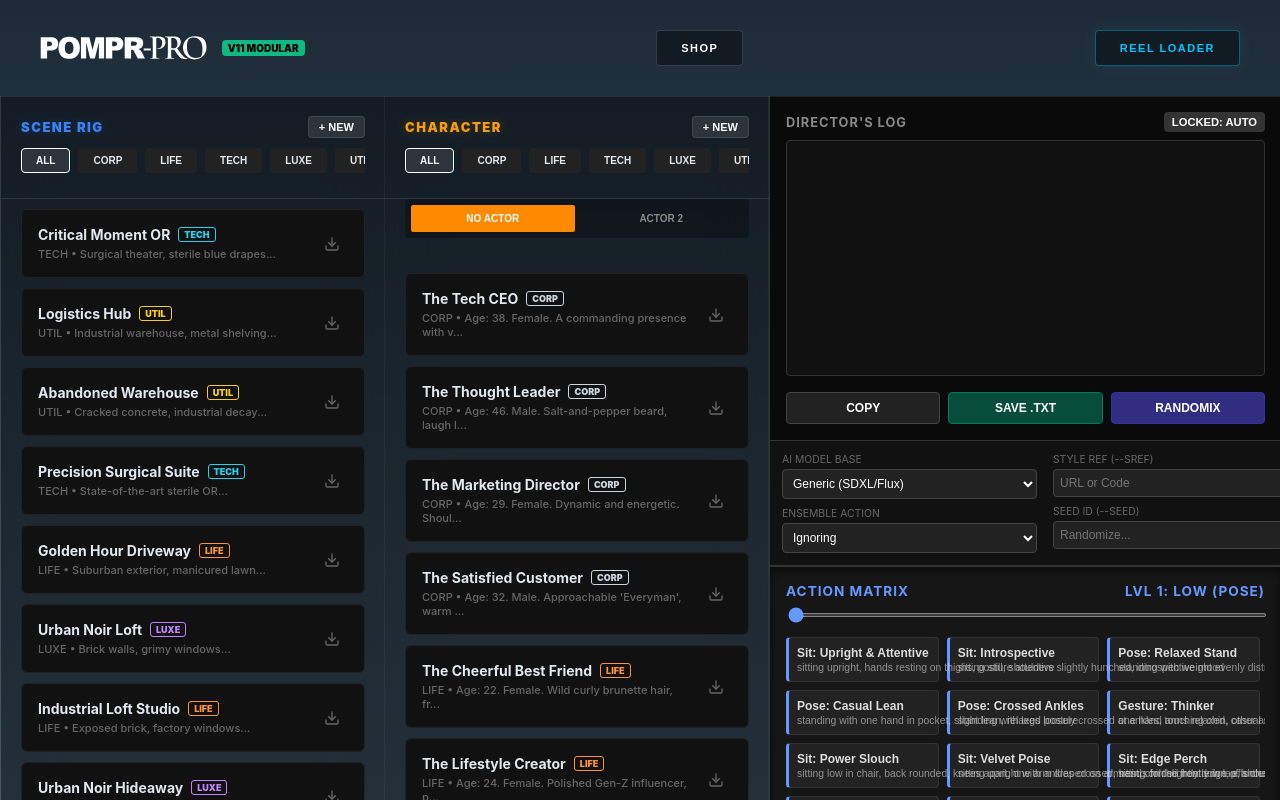
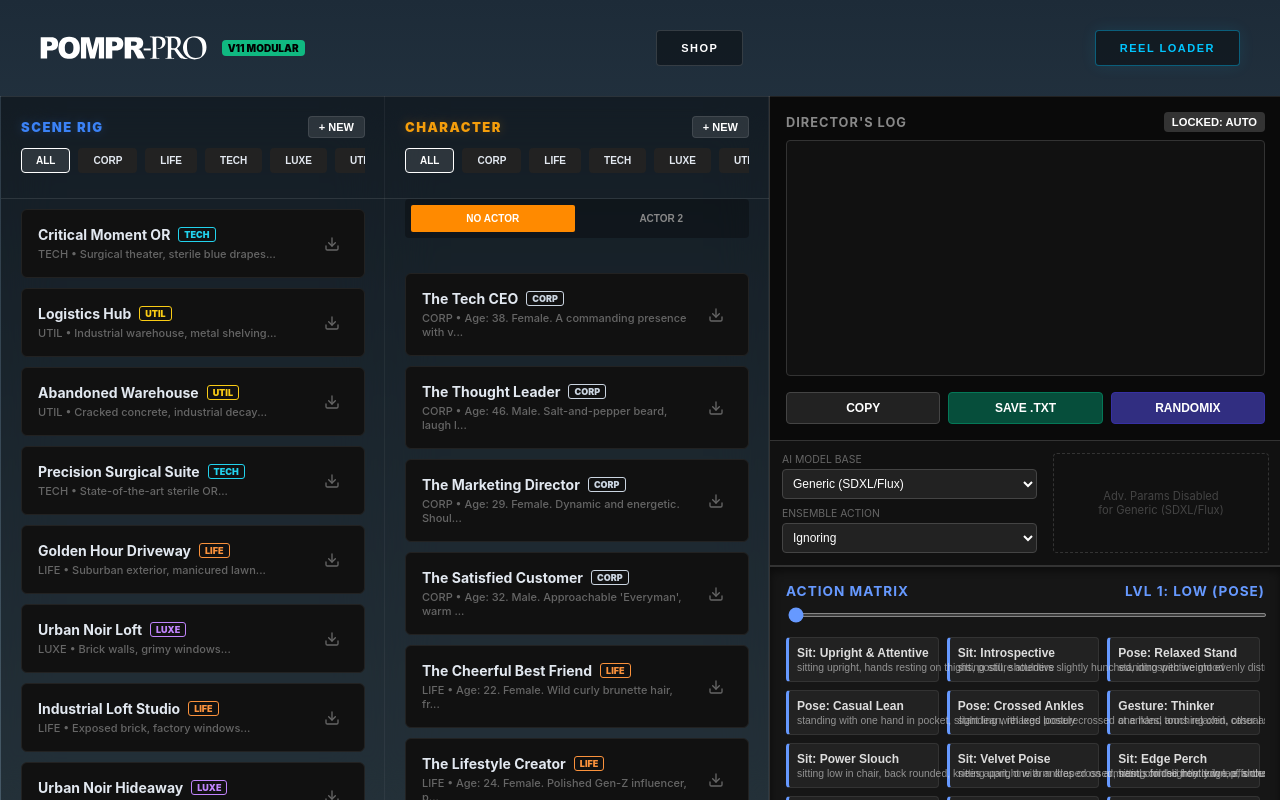
Before and after one commit to 2wv4f64wt7-creator/pompr-pro-manual., a React (Vite) app: page / in a window 1280 px wide. Built offline with nearby package versions, Linux system fonts and the light colour scheme.

Commit message:
Add files via upload

```diff
--- a/src/components/ScriptConsole.jsx
+++ b/src/components/ScriptConsole.jsx
@@ -1,13 +1,12 @@
 /*
    POMPR-PRO COMPONENT: SCRIPT CONSOLE
-   VERSION: V11.7 (REFINED DIRECTOR DECK)
+   VERSION: V11.8 (MODEL-SPECIFIC UI LOGIC)
    DEPENDENCIES: ActionMatrix.jsx
 
    CHANGELOG:
-   - Fixed: Edit Mode now inherits current text (doesn't wipe it).
-   - Fixed: Expanded AI Model list with auto-suffix injection (--v 6.1, etc).
-   - Layout: Swapped Tech Specs (Right) and Director Tools (Left).
-   - UI: Restored full interactivity.
+   - Implemented conditional rendering for SREF/SEED fields.
+   - Added Google Imagen 3 support.
+   - Added visual feedback for disabled parameters.
 */
 
 import React, { useState } from 'react';
@@ -15,13 +14,13 @@ import ActionMatrix from './ActionMatrix';
 
 // --- EXPANDED AI MODEL LIST ---
 const AI_MODELS = [
-  { id: 'generic', label: 'Generic (SDXL/Flux)', suffix: '' },
-  { id: 'mj7', label: 'Midjourney v7', suffix: '--v 7 --style raw' },
-  { id: 'mj61', label: 'Midjourney v6.1', suffix: '--v 6.1 --style raw' },
-  { id: 'mj6', label: 'Midjourney v6.0', suffix: '--v 6.0 --style raw' },
-  { id: 'niji6', label: 'Niji Journey v6', suffix: '--niji 6' },
-  { id: 'dalle3', label: 'DALL-E 3', suffix: '' },
-  { id: 'seed', label: 'SeaArt / CivitAI', suffix: '' }
+  { id: 'generic', label: 'Generic (SDXL/Flux)', suffix: '', hasParams: false },
+  { id: 'mj7', label: 'Midjourney v7 (Alpha)', suffix: '--v 7 --style raw', hasParams: true },
+  { id: 'mj61', label: 'Midjourney v6.1', suffix: '--v 6.1 --style raw', hasParams: true },
+  { id: 'niji6', label: 'Niji Journey v6', suffix: '--niji 6', hasParams: true },
+  { id: 'dalle3', label: 'DALL-E 3 / ChatGPT', suffix: '', hasParams: false },
+  { id: 'google', label: 'Google Imagen 3', suffix: '', hasParams: false },
+  { id: 'flux', label: 'Flux.1 (Replicate)', suffix: '', hasParams: false }
 ];
 
 const ScriptConsole = (props) => {
@@ -39,34 +38,37 @@ const ScriptConsole = (props) => {
   // --- STATE ---
   const [copyFeedback, setCopyFeedback] = useState("COPY");
 
+  // Determine if current model supports parameters
+  const selectedModel = AI_MODELS.find(m => m.id === (renderParams.id || 'generic')) || AI_MODELS[0];
+  const showAdvanced = selectedModel.hasParams;
+
   // --- HANDLERS ---
-
-  // 1. SYNC TEXT ON EDIT
   const toggleEditMode = () => {
     if (!isManual) {
-      // If turning ON manual mode, grab the current auto-text first
       setManualText(fullDynamicString);
       setIsManual(true);
     } else {
-      // If turning OFF, just toggle (App.jsx handles the switch back to auto)
       setIsManual(false);
     }
   };
 
-  // 2. MODEL SELECTOR (INJECT SUFFIX)
   const handleModelChange = (e) => {
     const selectedId = e.target.value;
     const modelData = AI_MODELS.find(m => m.id === selectedId) || AI_MODELS[0];
 
-    // Update both ID (for logic) and Suffix (for text generation)
     setRenderParams({
       ...renderParams,
       id: selectedId,
       suffix: modelData.suffix
     });
+
+    // Clear params if switching to non-supported model
+    if (!modelData.hasParams) {
+      setSref("");
+      setSeed("");
+    }
   };
 
-  // 3. COPY LOGIC
   const handleCopy = () => {
     const textToCopy = isManual ? manualText : fullDynamicString;
     if (!textToCopy) return;
@@ -76,7 +78,6 @@ const ScriptConsole = (props) => {
     });
   };
 
-  // 4. SAVE LOGIC
   const handleSave = () => {
     const textToSave = isManual ? manualText : fullDynamicString;
     if (!textToSave) return;
@@ -89,16 +90,15 @@ const ScriptConsole = (props) => {
     document.body.removeChild(element);
   };
 
-  // --- RENDER HELPERS ---
   const renderColoredText = () => {
     if (!fullDynamicString) return <span style={{color:'#666', fontStyle:'italic'}}>Ready for input...</span>;
 
     return fullDynamicString.split('\n').map((line, idx) => {
       let color = '#ccc';
-      if (line.startsWith('SCENE:') || line.startsWith('CINEMATOGRAPHY:')) color = '#3b82f6'; // Blue
-      else if (line.startsWith('SUBJECT:') || line.startsWith('ENSEMBLE:')) color = '#f59e0b'; // Orange
-      else if (line.startsWith('ACTION:')) color = '#10b981'; // Green
-      else if (line.includes('--')) color = '#888'; // Tech Params
+      if (line.startsWith('SCENE:') || line.startsWith('CINEMATOGRAPHY:')) color = '#3b82f6';
+      else if (line.startsWith('SUBJECT:') || line.startsWith('ENSEMBLE:')) color = '#f59e0b';
+      else if (line.startsWith('ACTION:')) color = '#10b981';
+      else if (line.includes('--')) color = '#888';
 
       return (
         <div key={idx} style={{ color, marginBottom: '4px', lineHeight: '1.4' }}>
@@ -114,8 +114,6 @@ const ScriptConsole = (props) => {
       display: 'flex', flexDirection: 'column', height: '100%',
       backgroundColor: '#0a0a0a', color: '#fff', borderLeft: '1px solid #333'
     },
-
-    // --- DECK A: OUTPUT WINDOW (Flex 4) ---
     deckA: {
       flex: '4', display: 'flex', flexDirection: 'column', padding: '1rem',
       gap: '0.5rem', borderBottom: '1px solid #333', overflow: 'hidden'
@@ -139,8 +137,6 @@ const ScriptConsole = (props) => {
       padding: '1rem', fontFamily: 'monospace', fontSize: '0.9rem', color: '#fff',
       resize: 'none', outline: 'none'
     },
-
-    // --- DECK B: CONTROL PANEL (Fixed Height) ---
     deckB: {
       flex: '0 0 auto', padding: '0.75rem', backgroundColor: '#111',
       borderBottom: '1px solid #333', display: 'flex', gap: '1rem'
@@ -158,13 +154,14 @@ const ScriptConsole = (props) => {
       background: '#222', border: '1px solid #444', color: '#fff', padding: '6px',
       borderRadius: '4px', fontSize: '0.75rem', outline: 'none', width: '100%'
     },
-
-    // --- DECK C: ACTION MATRIX (Flex 3) ---
+    disabledBox: {
+      padding: '1rem', border: '1px dashed #333', borderRadius: '4px',
+      color: '#444', fontSize: '0.7rem', textAlign: 'center',
+      display: 'flex', alignItems: 'center', justifyContent: 'center', height: '100%'
+    },
     deckC: {
       flex: '3', minHeight: '0', display: 'flex', flexDirection: 'column'
     },
-
-    // --- FOOTER CONTROLS ---
     btnGroup: { display: 'flex', gap: '0.5rem', marginTop: '0.5rem' },
     btn: {
       flex: 1, padding: '8px', border: '1px solid #444', borderRadius: '4px',
@@ -232,8 +229,10 @@ const ScriptConsole = (props) => {
           </div>
         </div>
 
-        {/* RIGHT COLUMN: TECH (Sref / Seed) */}
+        {/* RIGHT COLUMN: TECH (Sref / Seed) - CONDITIONALLY RENDERED */}
         <div style={styles.colRight}>
+          {showAdvanced ? (
+            <>
               <div style={styles.inputGroup}>
                 <span style={styles.label}>Style Ref (--sref)</span>
                 <input
@@ -252,6 +251,12 @@ const ScriptConsole = (props) => {
                   onChange={(e) => setSeed(e.target.value)}
                 />
               </div>
+            </>
+          ) : (
+            <div style={styles.disabledBox}>
+              Adv. Params Disabled<br/>for {selectedModel.label}
+            </div>
+          )}
         </div>
       </div>
 
```
Lines whose indentation alone changed are shown as unchanged.
